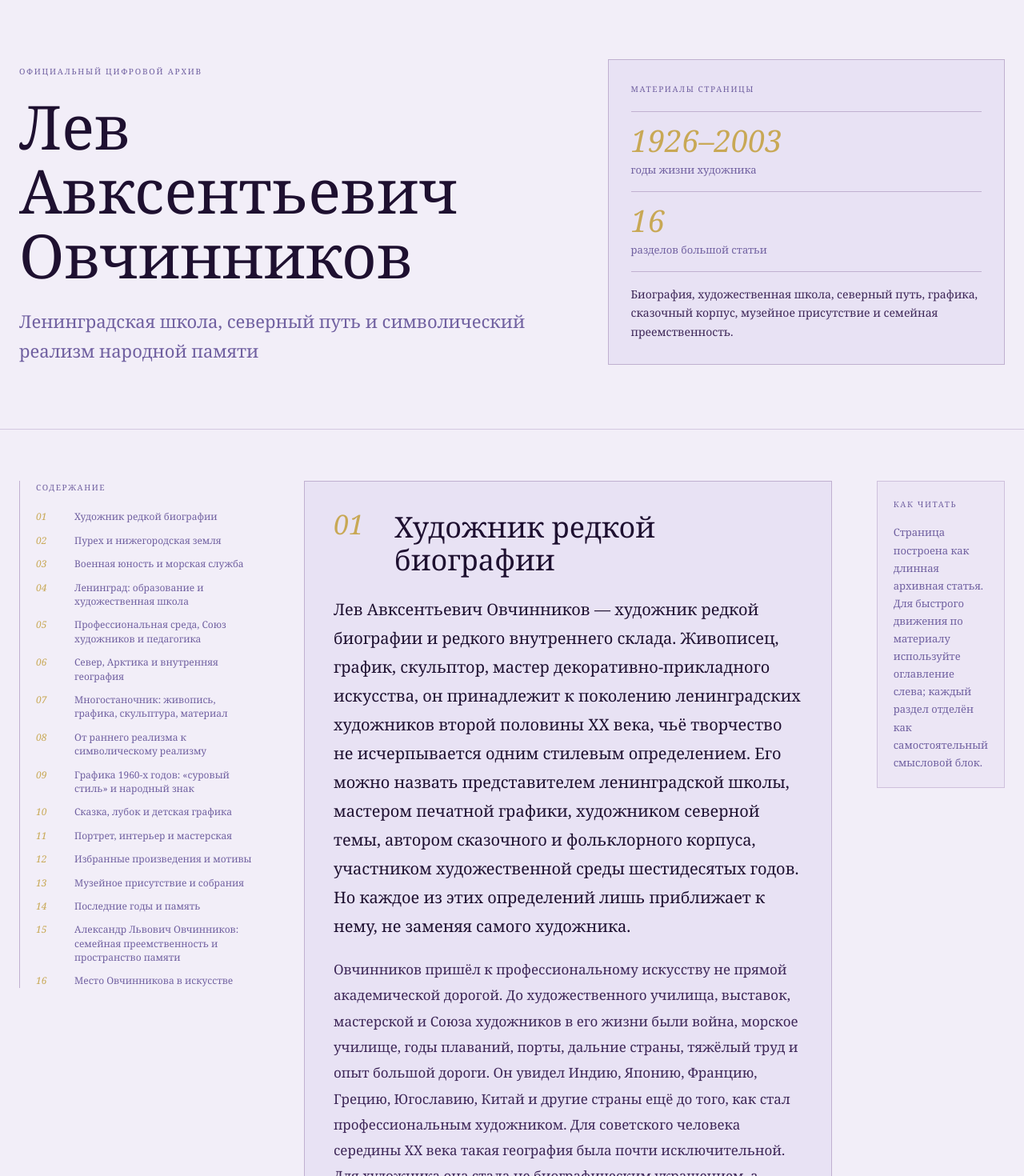
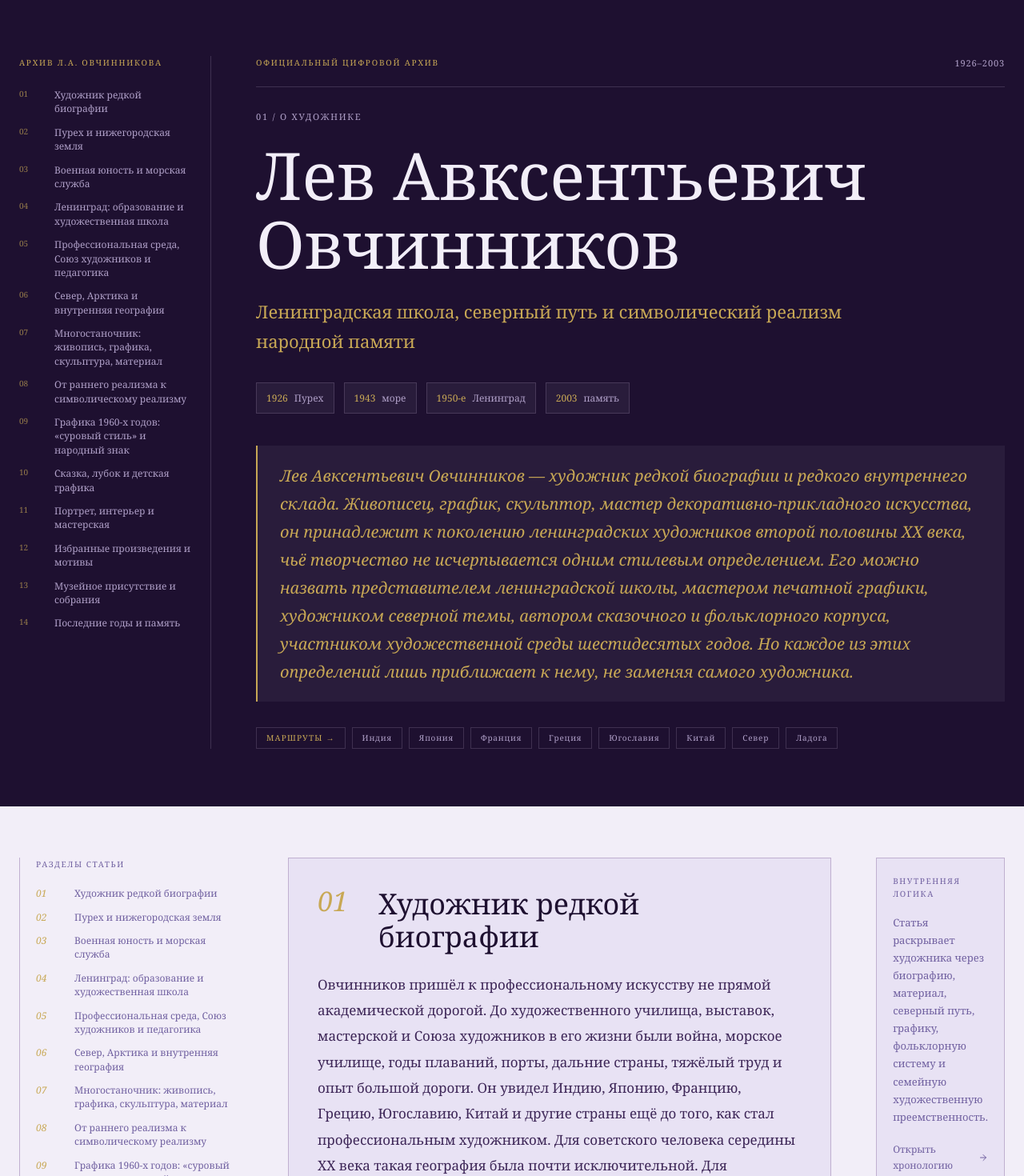
Before and after one commit to odmal88/LA_Ovchinnikov, a Next.js app: page /about in a window 1280 px wide. Shown: the part 160-1630 px from the top of the page at 80% size. Built offline with nearby package versions, Linux system fonts and the light colour scheme.

Commit message:
Сделать гравюрную подачу страницы о художнике

```diff
--- a/app/about/page.tsx
+++ b/app/about/page.tsx
@@ -16,55 +16,95 @@ const articleSections = aboutContent.sections.map((section, index) => ({
   paragraphs: section.text.split("\n\n").filter(Boolean),
 }));
 
+const heroChips = [
+  { year: "1926", label: "Пурех" },
+  { year: "1943", label: "море" },
+  { year: "1950-е", label: "Ленинград" },
+  { year: "2003", label: "память" },
+];
+
+const routeTags = ["Индия", "Япония", "Франция", "Греция", "Югославия", "Китай", "Север", "Ладога"];
+
 export default function AboutPage() {
+  const firstSection = articleSections[0];
+  const restSections = articleSections.slice(1);
+
   return (
     <>
       <Header />
       <main className="bg-background pt-20">
-        <section className="border-b border-soft/60 bg-background py-14 md:py-20">
-          <div className="container mx-auto px-4 md:px-6">
-            <div className="grid gap-10 lg:grid-cols-[1.15fr_0.85fr] lg:items-end lg:gap-16">
-              <div className="max-w-4xl">
-                <p className="mb-5 text-[10px] uppercase tracking-[0.18em] text-primary">
+        <section className="bg-deep-violet text-background">
+          <div className="h-1 bg-gold" />
+          <div className="container mx-auto px-4 py-12 md:px-6 md:py-18">
+            <div className="grid gap-10 lg:grid-cols-[240px_1fr] lg:gap-14">
+              <aside className="hidden border-r border-soft/20 pr-6 lg:block">
+                <p className="mb-6 text-[10px] uppercase tracking-[0.18em] text-gold">
+                  Архив Л.А. Овчинникова
+                </p>
+                <nav className="grid gap-3">
+                  {articleSections.slice(0, 14).map((section) => (
+                    <a
+                      key={section.id}
+                      href={`#${section.id}`}
+                      className="group grid grid-cols-[32px_1fr] gap-3 text-[12px] leading-[1.45] text-dark-text transition-colors hover:text-gold"
+                    >
+                      <span className="text-[10px] text-gold/70 group-hover:text-gold">
+                        {section.number}
+                      </span>
+                      <span>{section.title}</span>
+                    </a>
+                  ))}
+                </nav>
+              </aside>
+
+              <div>
+                <div className="mb-7 flex flex-wrap items-center justify-between gap-4 border-b border-soft/20 pb-5">
+                  <p className="text-[10px] uppercase tracking-[0.18em] text-gold">
                     {siteConfig.archiveStatus}
                   </p>
-                <h1 className="mb-6 font-serif text-[42px] leading-[1.06] text-heading md:text-[64px] lg:text-[76px]">
-                  {aboutContent.title}
-                </h1>
-                <p className="max-w-3xl text-[18px] leading-[1.75] text-primary md:text-[22px] md:leading-[1.65]">
-                  {aboutContent.intro}
+                  <p className="text-[11px] tracking-[0.08em] text-dark-text">
+                    {siteConfig.artistYears}
                   </p>
                 </div>
 
-              <aside className="border border-soft bg-card p-6 md:p-7">
-                <p className="mb-5 text-[10px] uppercase tracking-[0.16em] text-primary">
-                  Материалы страницы
+                <p className="mb-5 text-[11px] uppercase tracking-[0.16em] text-dark-text">
+                  01 / О художнике
                 </p>
-                <div className="grid gap-4 text-heading">
-                  <div className="border-t border-soft pt-4">
-                    <div className="text-[30px] italic leading-none text-gold md:text-[38px]">
-                      {siteConfig.artistYears}
+                <h1 className="max-w-4xl font-serif text-[42px] leading-[1.05] text-background md:text-[68px] lg:text-[82px]">
+                  {aboutContent.title}
+                </h1>
+                <p className="mt-6 max-w-3xl text-[18px] leading-[1.7] text-gold md:text-[22px]">
+                  {aboutContent.intro}
+                </p>
+
+                <div className="mt-8 flex flex-wrap gap-3">
+                  {heroChips.map((chip) => (
+                    <div key={chip.year} className="border border-soft/20 bg-background/5 px-3 py-2">
+                      <span className="mr-2 text-[12px] text-gold">{chip.year}</span>
+                      <span className="text-[12px] text-dark-text">{chip.label}</span>
                     </div>
-                    <p className="mt-2 text-[13px] leading-[1.6] text-muted-foreground">
-                      годы жизни художника
+                  ))}
+                </div>
+
+                {firstSection && (
+                  <div className="mt-10 border-l-2 border-gold bg-background/5 px-5 py-5 md:px-7">
+                    <p className="text-[17px] italic leading-[1.75] text-gold md:text-[20px]">
+                      {firstSection.paragraphs[0]}
                     </p>
                   </div>
-                  <div className="border-t border-soft pt-4">
-                    <div className="text-[30px] italic leading-none text-gold md:text-[38px]">
-                      {articleSections.length}
-                    </div>
-                    <p className="mt-2 text-[13px] leading-[1.6] text-muted-foreground">
-                      разделов большой статьи
-                    </p>
-                  </div>
-                  <div className="border-t border-soft pt-4">
-                    <p className="text-[14px] leading-[1.7] text-foreground">
-                      Биография, художественная школа, северный путь, графика,
-                      сказочный корпус, музейное присутствие и семейная преемственность.
-                    </p>
+                )}
+
+                <div className="mt-8 flex flex-wrap gap-2">
+                  <span className="border border-soft/20 px-3 py-1 text-[10px] uppercase tracking-[0.12em] text-gold">
+                    маршруты →
+                  </span>
+                  {routeTags.map((tag) => (
+                    <span key={tag} className="border border-soft/20 px-3 py-1 text-[10px] tracking-[0.08em] text-dark-text">
+                      {tag}
+                    </span>
+                  ))}
                 </div>
               </div>
-              </aside>
             </div>
           </div>
         </section>
@@ -77,11 +117,7 @@ export default function AboutPage() {
               </summary>
               <nav className="mt-5 grid gap-3">
                 {articleSections.map((section) => (
-                  <a
-                    key={section.id}
-                    href={`#${section.id}`}
-                    className="grid grid-cols-[34px_1fr] gap-3 text-[13px] leading-[1.45] text-foreground"
-                  >
+                  <a key={section.id} href={`#${section.id}`} className="grid grid-cols-[34px_1fr] gap-3 text-[13px] leading-[1.45] text-foreground">
                     <span className="italic text-gold">{section.number}</span>
                     <span>{section.title}</span>
                   </a>
@@ -89,22 +125,16 @@ export default function AboutPage() {
               </nav>
             </details>
 
-            <div className="grid gap-10 lg:grid-cols-[280px_minmax(0,780px)] xl:grid-cols-[300px_minmax(0,820px)_1fr] xl:gap-14">
+            <div className="grid gap-10 lg:grid-cols-[260px_minmax(0,820px)] xl:grid-cols-[280px_minmax(0,840px)_1fr] xl:gap-14">
               <aside className="hidden lg:block">
                 <div className="sticky top-28 border-l border-soft pl-5">
                   <p className="mb-5 text-[10px] uppercase tracking-[0.16em] text-primary">
-                    Содержание
+                    Разделы статьи
                   </p>
                   <nav className="grid gap-3">
                     {articleSections.map((section) => (
-                      <a
-                        key={section.id}
-                        href={`#${section.id}`}
-                        className="group grid grid-cols-[36px_1fr] gap-3 text-[12px] leading-[1.45] text-muted-foreground transition-colors hover:text-heading"
-                      >
-                        <span className="italic text-gold transition-colors group-hover:text-heading">
-                          {section.number}
-                        </span>
+                      <a key={section.id} href={`#${section.id}`} className="group grid grid-cols-[36px_1fr] gap-3 text-[12px] leading-[1.45] text-muted-foreground transition-colors hover:text-heading">
+                        <span className="italic text-gold transition-colors group-hover:text-heading">{section.number}</span>
                         <span>{section.title}</span>
                       </a>
                     ))}
@@ -113,37 +143,29 @@ export default function AboutPage() {
               </aside>
 
               <article className="space-y-11 md:space-y-14">
-                {articleSections.map((section, index) => (
-                  <section
-                    key={section.id}
-                    id={section.id}
-                    className={`scroll-mt-28 ${
-                      index === 0
-                        ? "border border-soft bg-card p-6 md:p-9"
-                        : "border-t border-soft pt-10 md:pt-12"
-                    }`}
-                  >
+                {firstSection && (
+                  <section id={firstSection.id} className="scroll-mt-28 border border-soft bg-card p-6 md:p-9">
                     <div className="mb-6 grid gap-3 md:grid-cols-[56px_1fr] md:gap-5">
-                      <span className="text-[24px] italic leading-none text-gold md:text-[34px]">
-                        {section.number}
-                      </span>
-                      <h2 className="font-serif text-[28px] leading-[1.14] text-heading md:text-[36px]">
-                        {section.title}
-                      </h2>
+                      <span className="text-[24px] italic leading-none text-gold md:text-[34px]">{firstSection.number}</span>
+                      <h2 className="font-serif text-[28px] leading-[1.14] text-heading md:text-[36px]">{firstSection.title}</h2>
                     </div>
+                    <div className="space-y-5 text-[16px] leading-[1.85] text-foreground md:text-[17px] md:leading-[1.9]">
+                      {firstSection.paragraphs.slice(1).map((paragraph, pIndex) => (
+                        <p key={pIndex} className="text-pretty">{paragraph}</p>
+                      ))}
+                    </div>
+                  </section>
+                )}
 
+                {restSections.map((section) => (
+                  <section key={section.id} id={section.id} className="scroll-mt-28 border-t border-soft pt-10 md:pt-12">
+                    <div className="mb-6 grid gap-3 md:grid-cols-[56px_1fr] md:gap-5">
+                      <span className="text-[24px] italic leading-none text-gold md:text-[34px]">{section.number}</span>
+                      <h2 className="font-serif text-[28px] leading-[1.14] text-heading md:text-[36px]">{section.title}</h2>
+                    </div>
                     <div className="space-y-5 text-[16px] leading-[1.85] text-foreground md:text-[17px] md:leading-[1.9]">
                       {section.paragraphs.map((paragraph, pIndex) => (
-                        <p
-                          key={pIndex}
-                          className={`text-pretty ${
-                            index === 0 && pIndex === 0
-                              ? "text-[18px] leading-[1.8] text-heading md:text-[20px]"
-                              : ""
-                          }`}
-                        >
-                          {paragraph}
-                        </p>
+                        <p key={pIndex} className="text-pretty">{paragraph}</p>
                       ))}
                     </div>
                   </section>
@@ -151,15 +173,18 @@ export default function AboutPage() {
               </article>
 
               <aside className="hidden xl:block">
-                <div className="sticky top-28 border border-soft/70 bg-card/60 p-5">
+                <div className="sticky top-28 border border-soft bg-card p-5">
                   <p className="mb-4 text-[10px] uppercase tracking-[0.16em] text-primary">
-                    Как читать
+                    Внутренняя логика
                   </p>
                   <p className="text-[13px] leading-[1.7] text-muted-foreground">
-                    Страница построена как длинная архивная статья. Для быстрого
-                    движения по материалу используйте оглавление слева; каждый
-                    раздел отделён как самостоятельный смысловой блок.
+                    Статья раскрывает художника через биографию, материал, северный путь,
+                    графику, фольклорную систему и семейную художественную преемственность.
                   </p>
+                  <Link href="/biography" className="mt-5 inline-flex items-center gap-2 text-[12px] text-primary hover:text-heading">
+                    Открыть хронологию
+                    <ArrowRight className="h-4 w-4" />
+                  </Link>
                 </div>
               </aside>
             </div>
@@ -168,22 +193,16 @@ export default function AboutPage() {
 
         <section className="border-t border-soft bg-deep-violet py-12 md:py-16">
           <div className="container mx-auto px-4 md:px-6">
-            <div className="max-w-4xl">
             <p className="mb-4 text-[10px] uppercase tracking-[0.16em] text-gold">
               {aboutContent.continueTitle}
             </p>
             <div className="flex flex-wrap gap-5">
               {aboutContent.continueLinks.map((link) => (
-                  <Link
-                    key={link.href}
-                    href={link.href}
-                    className="group inline-flex items-center gap-2 border-b border-gold pb-1 text-[16px] text-background transition-colors hover:text-gold"
-                  >
+                <Link key={link.href} href={link.href} className="group inline-flex items-center gap-2 border-b border-gold pb-1 text-[16px] text-background transition-colors hover:text-gold">
                   {link.label}
                   <ArrowRight className="h-4 w-4 transition-transform group-hover:translate-x-1" />
                 </Link>
               ))}
-              </div>
             </div>
           </div>
         </section>
```
Lines whose indentation alone changed are shown as unchanged.
